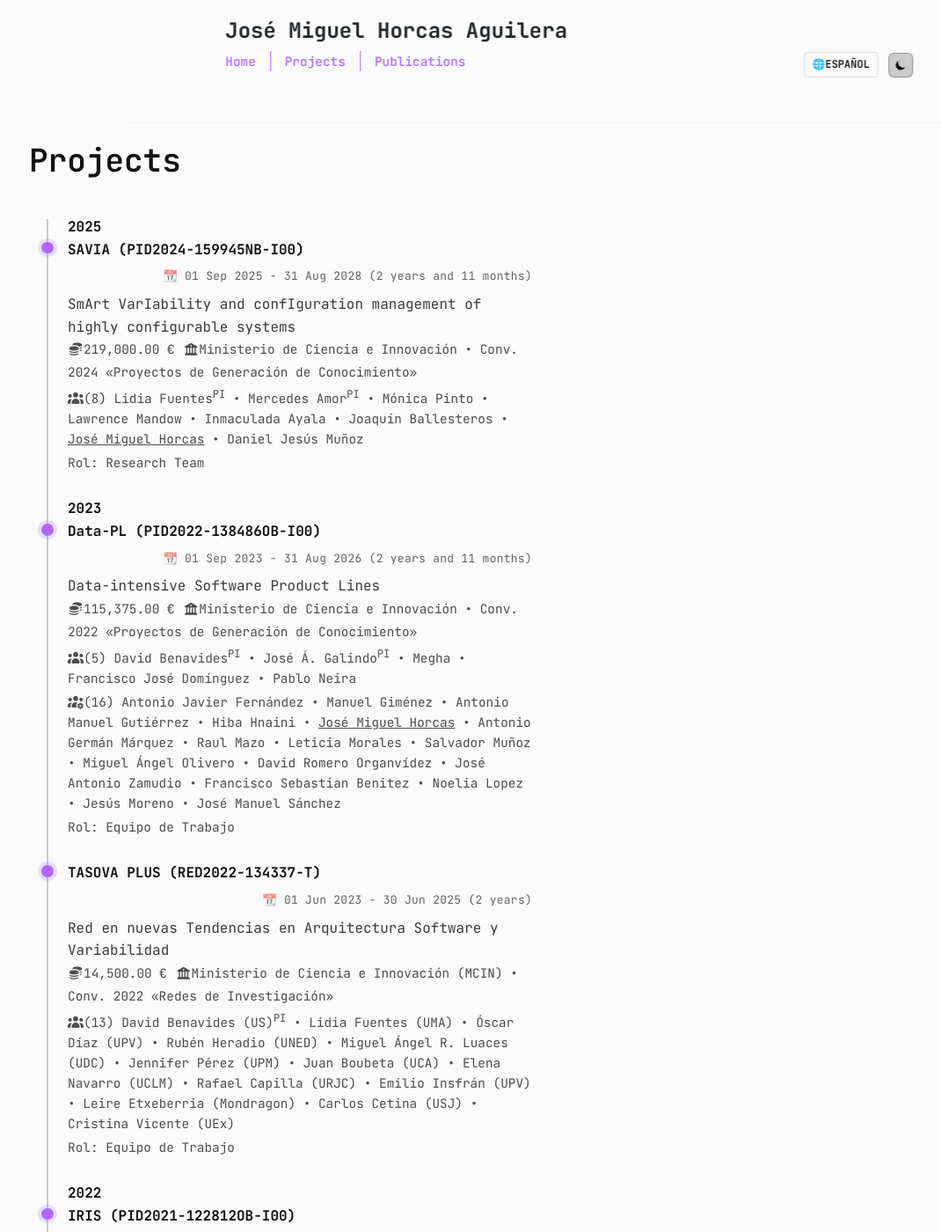
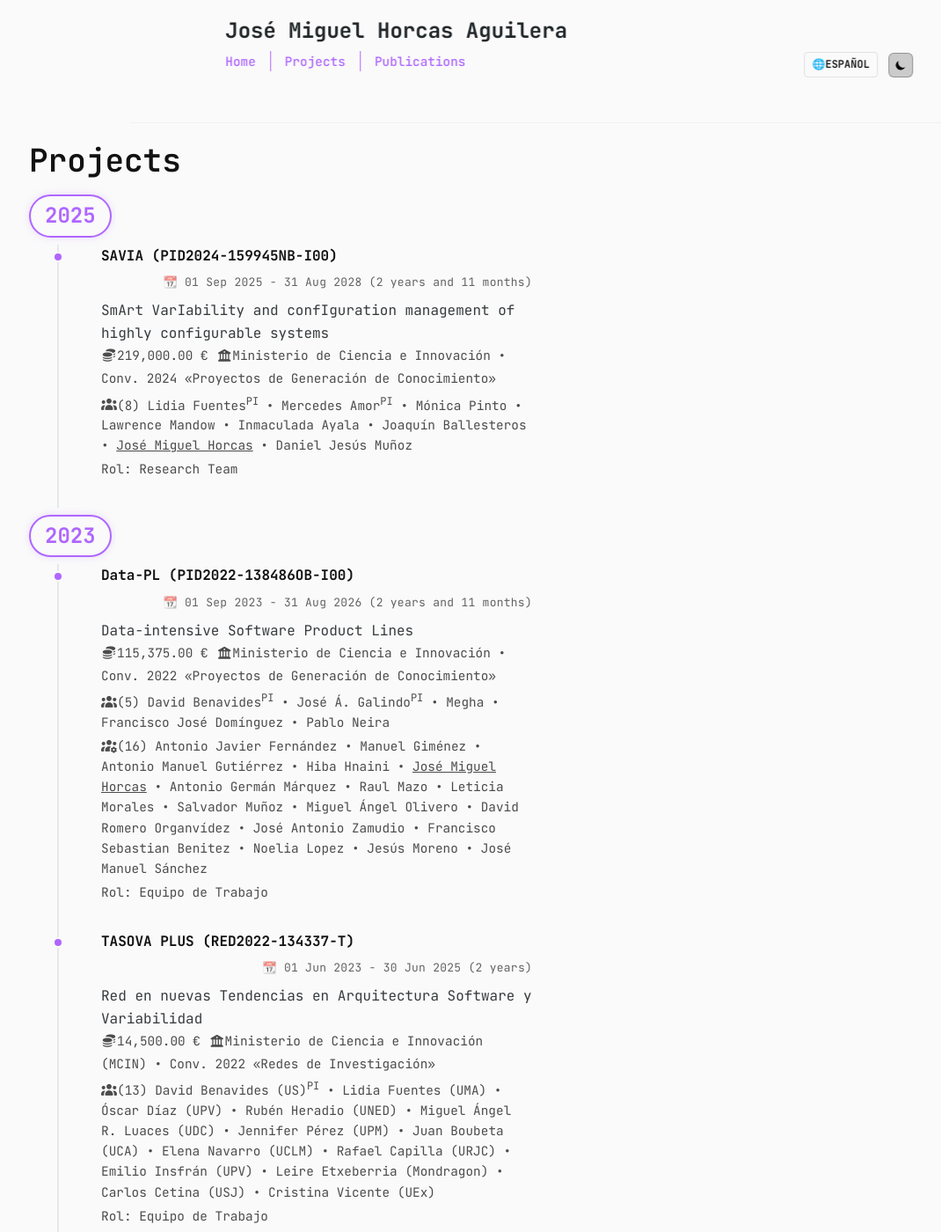
Before and after one commit to jmhorcas/jmhorcas.github.io, a Jekyll site: the page built from projects.md, in a window 1280 px wide and 1400 px high. Shown: the whole window at 88% size, without its empty margins (31-1101 px from the left). Built offline with Jekyll 4.4.1, drawn with Linux system fonts in a browser that asks for light colours; nearby versions of some CDN libraries; a style sheet for code colours, icons or effects is not loaded.

Commit message:
Favicon and timeline style

```diff
--- a/_layouts/default.html
+++ b/_layouts/default.html
@@ -9,7 +9,8 @@
     <link rel="alternate" hreflang="x-default" href="{{ site.url }}{{ page.url | replace: '/es/', '/' }}" />
 
     <title>{{ page.title }} | {{ site.title }}</title>
-    <link rel="icon" type="image/x-icon" href="assets/favicon.ico">
+    <link rel="icon" type="image/svg+xml" href="{{ '/assets/img/favicon.svg' | relative_url }}">
+
     <link rel="stylesheet" href="{{ '/assets/css/style.css' | relative_url }}">
     <link rel="stylesheet" href="{{ '/assets/css/styles.css' | relative_url }}">
     <link href="https://fonts.googleapis.com/css2?family=JetBrains+Mono:wght@300;400;500;600;700&display=swap" rel="stylesheet">
--- a/_layouts/projects.html
+++ b/_layouts/projects.html
@@ -36,7 +36,9 @@ layout: default
 
 <div class="timeline">
 {% for year in years %}
-  <span class="timeline-org">{{ year }}</span>
+  <div class="timeline-year-header">
+    <span class="timeline-year-label">{{ year }}</span>
+  </div>
   {% for project in projects %}
     {% assign project_year = project.start_date | date: "%Y" %}
     {% assign ips =  project.ips | split: ", " %}
--- a/assets/css/styles.css
+++ b/assets/css/styles.css
@@ -1174,14 +1174,6 @@ html {
 /* ============================= */
 .timeline {
     position: relative;
-    margin: 2.5rem 0 1rem 0;
-    /* space reserved for the timeline gutter (line + dot area) */
-    --gutter: 2.75rem;
-    padding-left: var(--gutter);
-    /* alignment vars */
-    --dot-size: 0.85rem;
-    --line-x: 1.25rem;
-    --line-w: 2px;
 }
 
 .timeline::before {
@@ -1197,6 +1189,10 @@ html {
 .timeline-item {
     position: relative;
     padding: 0 0 1.75rem 0;
+    padding-left: 3rem; /* Espacio para la línea y la bola */
+    border-left: 2px solid var(--color-border);
+    margin-left: 2rem;
+    padding-bottom: 2rem;
 }
 
 .timeline-item:last-child {
@@ -1205,14 +1201,13 @@ html {
 
 .timeline-dot {
     position: absolute;
-    /* place dot so its center matches the line center; adjust for gutter since dot is inside content box */
-    left: calc((var(--line-x) - var(--gutter)) + ((var(--line-w) - var(--dot-size)) / 2));
-    top: 0.25rem;
-    width: var(--dot-size);
-    height: var(--dot-size);
-    border-radius: 9999px;
-    background: var(--color-accent);
-    box-shadow: 0 0 0 4px color-mix(in srgb, var(--color-accent) 20%, transparent);
+    left: -7px; /* Centrada sobre la línea de 2px (-7 + 1 = centro) */
+    top: 0.5rem;
+    width: 12px;
+    height: 12px;
+    background-color: var(--color-accent);
+    border-radius: 50%;
+    border: 2px solid var(--color-global-bg);
 }
 
 .timeline-header {
@@ -1251,15 +1246,39 @@ html {
     margin-top: 0.5rem;
 }
 
+/* Responsive: En móviles solemos querer el año a la izquierda */
 @media (max-width: 640px) {
-    .timeline {
-        --gutter: 2rem;
-        padding-left: var(--gutter);
-        --line-x: 0.9rem;
+    .timeline-item {
+        margin-left: 1rem;
     }
-    .timeline-dates {
-        width: 100%;
-        margin-left: 0;
-        opacity: 0.8;
+    .timeline-year-header {
+        justify-content: flex-start;
+        margin-left: 0.5rem;
     }
 }
+
+/* Contenedor del año para centrarlo en la línea */
+.timeline-year-header {
+    position: relative;
+    text-align: center;
+    /*margin-left: -1rem;*/
+    margin-bottom: 0.5rem;
+    margin-top: 0.5rem;
+    width: 100%;
+    display: flex;
+    justify-content: left;
+    z-index: 10;
+}
+
+/* Estilo del año grande */
+.timeline-year-label {
+    background-color: var(--color-global-bg);
+    color: var(--color-accent);
+    font-size: 1.5rem; /* Más grande */
+    font-weight: 800;
+    padding: 0.2rem 1rem;
+    border: 2px solid var(--color-accent);
+    border-radius: 2rem;
+    font-family: 'JetBrains Mono', monospace;
+    box-shadow: 0 0 10px color-mix(in srgb, var(--color-accent) 20%, transparent);
+}
```
Also changed, not shown: assets/img/favicon.svg (added).
